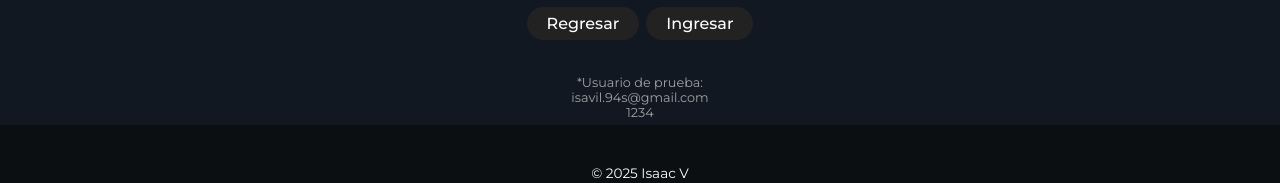
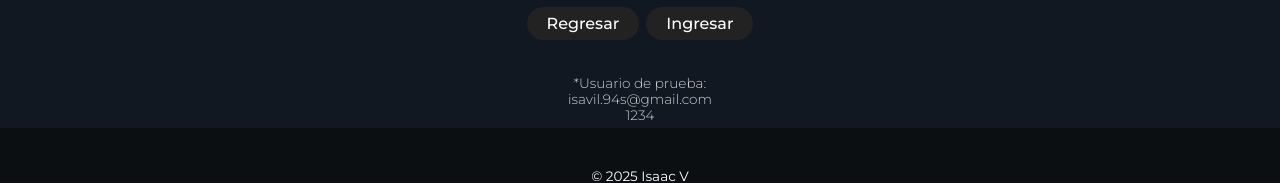
Before and after one commit to Isaviil/next-shop, a Next.js app: page /reusablecomponents/modalStructures/modallogin in a window 1280 px wide. Shown: the part 268-451 px from the top of the page. Built offline with nearby package versions, Linux system fonts and the light colour scheme; no server answers; a web font is replaced by a local one.

Commit message:
Updated login text

```diff
--- a/src/app/reusablecomponents/modalStructures/modallogin/modallogin.scss
+++ b/src/app/reusablecomponents/modalStructures/modallogin/modallogin.scss
@@ -76,17 +76,19 @@
         }
 
         &-reminder{
-            opacity: .6;
+            opacity: .8;
             padding: 5px 12px;
             transition: opacity .25s ease-in-out;
+            font-weight: 400;
 
             text-align: center;
             p{
-                @extend %p-xs-03;
+                @extend %p-xs-01;
             }
 
             &:hover{
-                opacity: .8;
+                opacity: 1;
+                font-weight: 500;
             }
         }
 
```
